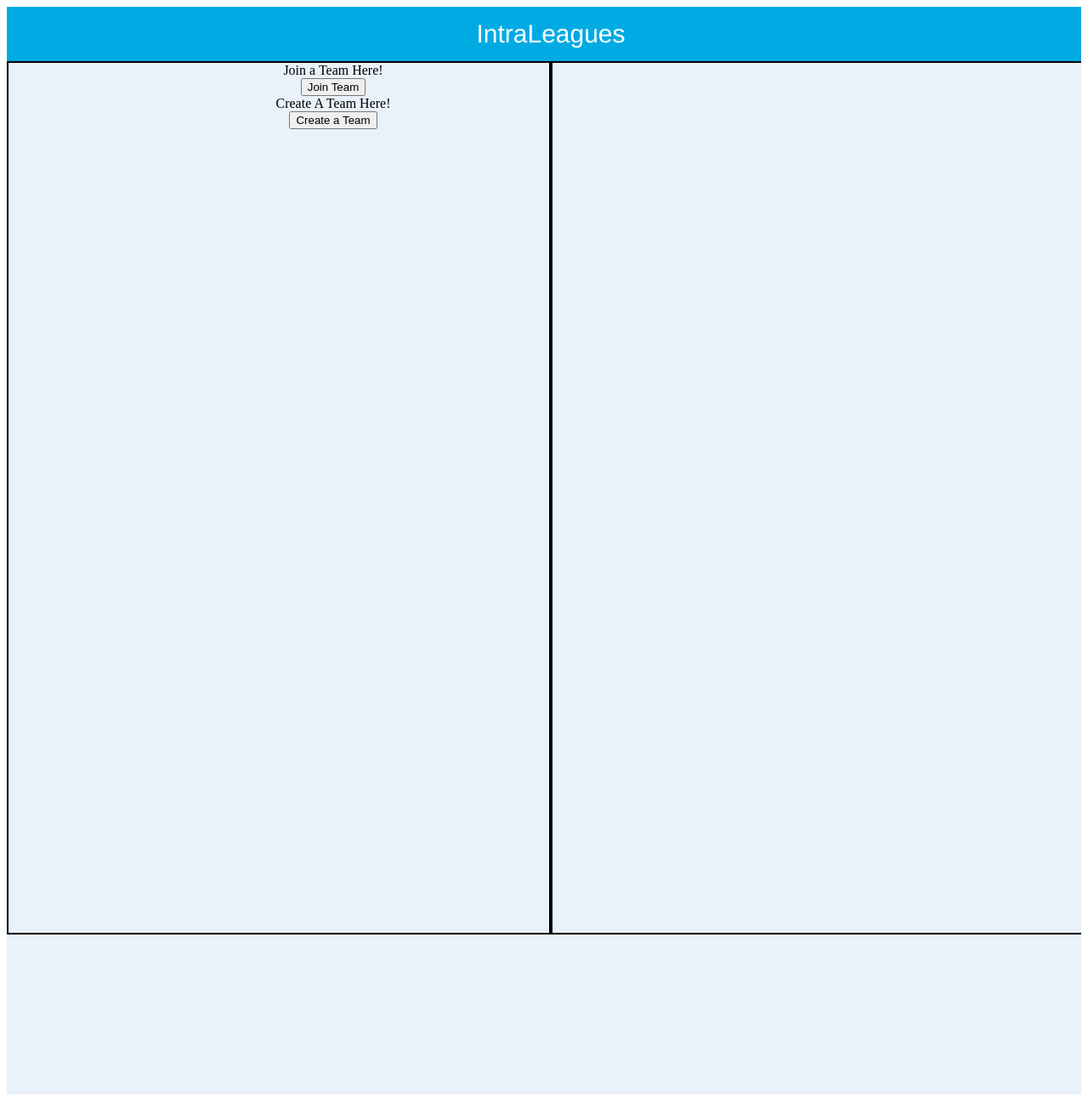
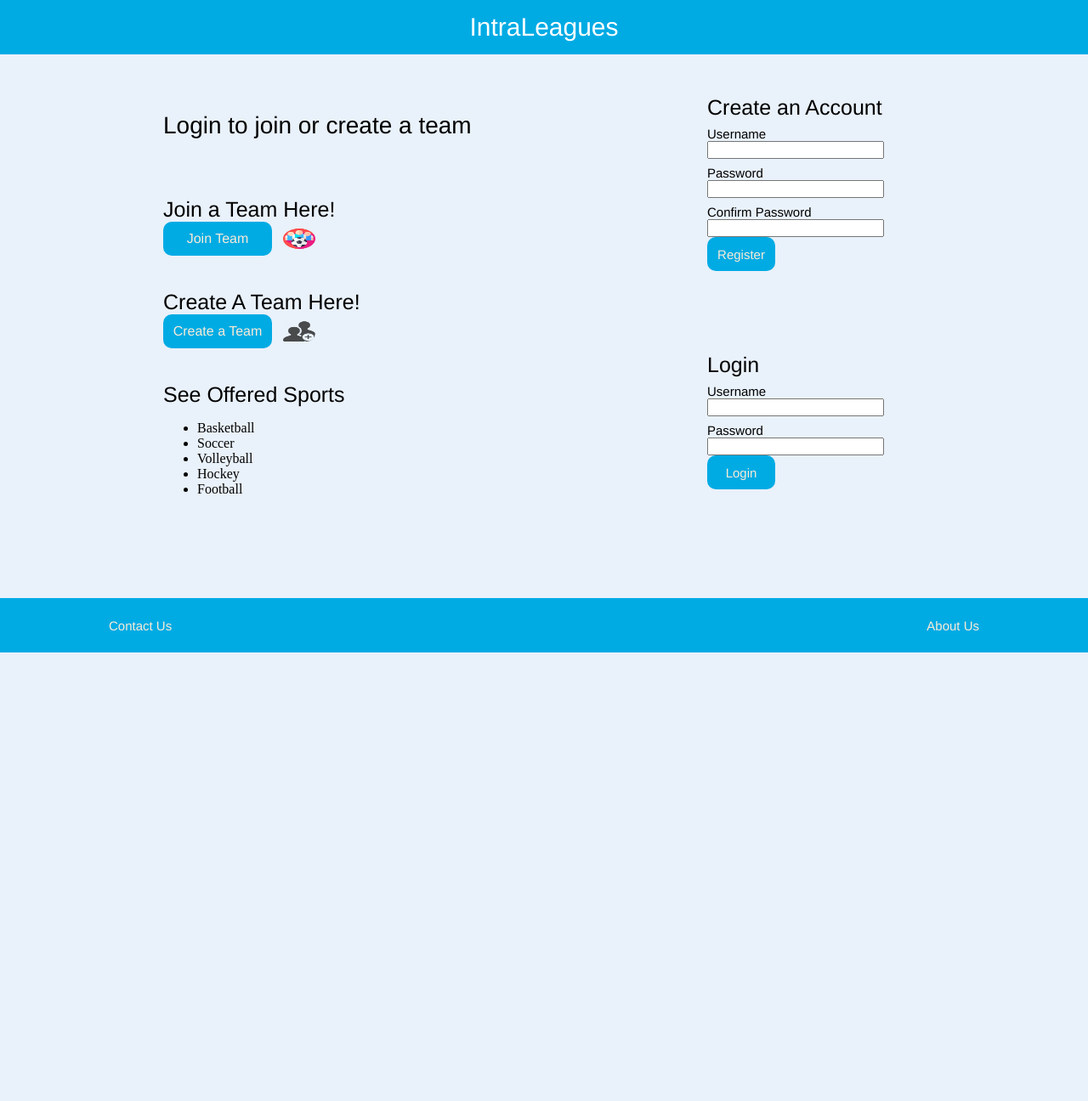
Before and after one commit to Sovinder/CSE-312-SJTM-Project, a Flask app: page / in a window 1280 px wide. Shown: the whole page at 85% size. After the commit the page ends 768 px from the top, so only its background shows below. Run offline with Flask 3, Linux system fonts and the light colour scheme.

Commit message:
Finished the home page html, css and js files. The javascript loads the offered sports on the load of the page

```diff
--- a/app.py
+++ b/app.py
@@ -1,10 +1,19 @@
 from flask import Flask
 from flask import render_template
+from flask import make_response
 app = Flask(__name__,static_url_path='/static')
+
+@app.after_request
+def add_headers(response):
+    response.headers['X-Content-Type-Options'] = 'nosniff'
+    return response
 
 @app.route("/")
 def home():
-    return render_template('index.html')
+    response = make_response(render_template('index.html'))
+    response.headers['Content-Type'] = 'text/html'
+    response.headers['X-Content-Type-Options'] = 'nosniff'
+    return response
 
 if __name__ == "__main__":
     app.run(host="0.0.0.0",port=8080,debug=False)
--- a/static/functions.js
+++ b/static/functions.js
@@ -0,0 +1,12 @@
+//function to display all of the sports that you can pick from
+function sportsOffered(){
+    var array = ["Basketball", "Soccer", "Volleyball","Hockey","Football"];
+    var dropdown = document.getElementById("dropdown");
+    for(let i=0;i<array.length;i++){
+        var option = document.createElement("li");
+        option.textContent = array[i];
+        dropdown.appendChild(option);
+    }
+}
+
+window.onload = sportsOffered;
--- a/static/style.css
+++ b/static/style.css
@@ -1,16 +1,22 @@
+body{
+    overflow: hidden;
+    border:0px;
+    margin:0;
+    padding:0;
+}
+
 .right-half{
+    padding-top:5vh;
     display:flex;
     width:50%;
     flex-direction: column;
     height:80vw;
-    border:black solid 2px;
 }
 .left-half{
     display:flex;
     width:50%;
     flex-direction: column;
     height:80vw;
-    border:black solid 2px;
 }
 .banner{
     width:100vw;
@@ -18,6 +24,16 @@
     background-color: #00ABE4;
     display:flex;
     justify-content: center;
+    align-items: center;
+    flex-direction: row;
+}
+
+.footer{
+    width:100vw;
+    height:5vw;
+    background-color: #00ABE4;
+    display:flex;
+    justify-content: space-between;
     align-items: center;
     flex-direction: row;
 }
@@ -30,17 +46,107 @@
     overflow-y: hidden;
     overflow-x:hidden;
     background-color: #E9F1FA;
+    width:100vw;
+    height:100vh;
 }
 .form-format{
     display: flex;
     flex-direction: column;
-    justify-content: center;
-    align-items: center;
-    padding-left:10vw;
+    justify-content: left;
+    align-items: left;
+    padding-left:15vw;
+    padding-top:5vh;
 }
 .body-div{
     display: flex;
     flex-direction: row;
     width:100vw;
-    height:95vw;
+    height:80vh;
+
 }
+.button-design{
+    width:10vw;
+    height:5vh;
+    background-color: #00ABE4;
+    border-radius: 10px;
+    font-family: 'Franklin Gothic Medium', 'Arial Narrow', Arial, sans-serif;
+    color: antiquewhite;
+    border:0;
+    font-size: 100%;
+}
+
+.button-design:hover{
+    color: #ff7a59;
+    border: #ff7a59 solid 1px;
+    background:#fff;
+    cursor: pointer;
+  }
+.login-btn:hover{
+    color: #ff7a59;
+    border: #ff7a59 solid 1px;
+    background:#fff;
+    cursor: pointer;
+  }
+  .labels{
+    font-family: 'Franklin Gothic Medium', 'Arial Narrow', Arial, sans-serif;
+    font-size: 25px;
+  }
+  .labels2{
+    font-family: 'Franklin Gothic Medium', 'Arial Narrow', Arial, sans-serif;
+    font-size: 28px;
+    padding-left:15vw;
+  }
+  .label3{
+    font-family: 'Franklin Gothic Medium', 'Arial Narrow', Arial, sans-serif;
+    font-size: 15px;
+    padding-top:1vh;
+  }
+  .label34{
+    font-family: 'Franklin Gothic Medium', 'Arial Narrow', Arial, sans-serif;
+    font-size: 15px;
+    padding-left:10vw;
+
+    color:antiquewhite;
+  }
+  .label345{
+    font-family: 'Franklin Gothic Medium', 'Arial Narrow', Arial, sans-serif;
+    font-size: 15px;
+    padding-right:10vw;
+    color:antiquewhite;
+  }
+  .image-div{
+    height:100%;
+    display:flex;
+    flex-direction: row;
+    justify-content: left;
+    align-items: center;
+  }
+.team-image{
+    width:3vw;
+    height:3vh;
+    border-radius: 10px;
+    padding-left:1vw;
+}
+.credentials-form{
+    display:flex;
+    flex-direction: column;
+    justify-content: center;
+    align-items:left;
+    padding:6vh;
+    font-family: 'Franklin Gothic Medium', 'Arial Narrow', Arial, sans-serif;
+    font-size: 25px;
+    padding-left:15vw;
+}
+.input-field{
+    width:50%;
+}
+.login-btn{
+    width:20%;
+    font-family: 'Franklin Gothic Medium', 'Arial Narrow', Arial, sans-serif;
+    font-size: 15px;
+    color:antiquewhite;
+    height:5vh;
+    background-color: #00ABE4;
+    border-radius: 10px;
+    border:0;
+}
--- a/templates/index.html
+++ b/templates/index.html
@@ -15,18 +15,48 @@
     </div>
     <div class="body-div">
       <div class="right-half">
+        <p class="labels2">Login to join or create a team</p>
         <form class="form-format">
-          <label>Join a Team Here!</label>
-          <button>Join Team</button>
+          <label class="labels">Join a Team Here!</label>
+          <div class="image-div">
+            <button class="button-design">Join Team</button>
+            <img src="../static/team.png" class="team-image">
+          </div>
         </form>
         <form class="form-format">
-          <label>Create A Team Here!</label>
-          <button>Create a Team</button>
+          <label class="labels">Create A Team Here!</label>
+          <div class="image-div">
+            <button class="button-design">Create a Team</button>
+            <img src="../static/create.png" class="team-image">
+          </div>
+        </form>
+        <div class="form-format">
+          <label class="labels">See Offered Sports</label>
+          <ul id="dropdown"></ul>
+        </div>
+      </div>
+      <div class="left-half">
+        <form class="credentials-form">Create an Account
+          <label class="label3">Username</label>
+          <input class="input-field" type="text"/>
+          <label class="label3">Password</label>
+          <input type="password" class="input-field"/>
+          <label class="label3">Confirm Password</label>
+          <input type="password" class="input-field"/>
+          <button class="login-btn" type="submit">Register</button>
+        </form>
+        <form class="credentials-form">Login
+          <label class="label3">Username</label>
+          <input class="input-field" type="text"/>
+          <label class="label3">Password</label>
+          <input type="password" class="input-field"/>
+          <button class="login-btn" type="submit">Login</button>
         </form>
       </div>
-      <div class="left-half">
-
-      </div>
+  </div>
+  <div class="footer">
+    <p class="label34">Contact Us</p>
+    <p class="label345">About Us</p>
   </div>
 </div>
 	<script src="../static/functions.js"></script>
```
Also changed, not shown: static/create.png (added), static/team.png (added).
